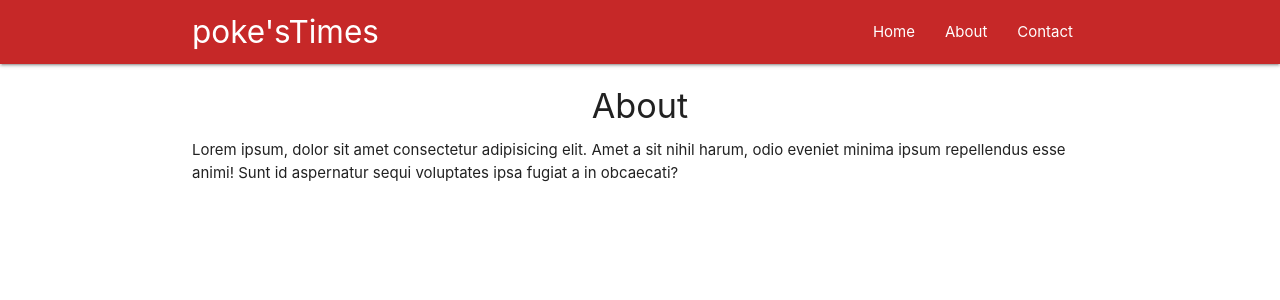
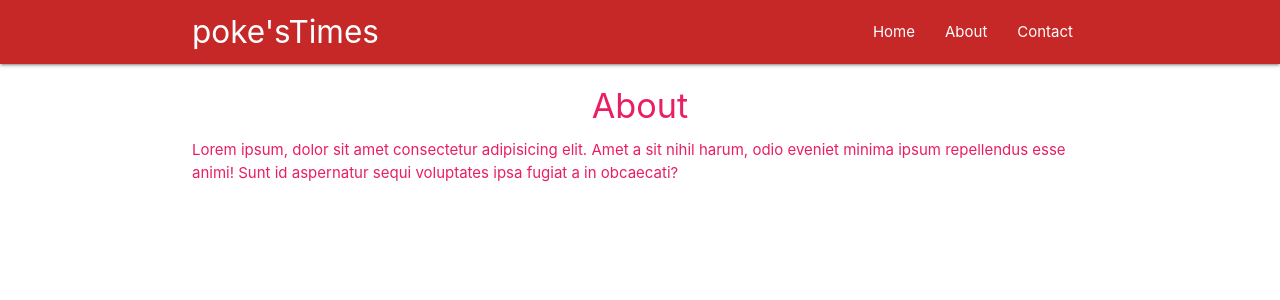
Before and after one commit to davidcoelho03/Complete-React-Tutorial, a React (Create React App) app in the folder poketimes/: page /about in a window 1280 px wide. Shown: the top 300 px of the page. Built offline with nearby package versions, Linux system fonts and the light colour scheme.

Commit message:
- lesson 28 - Higher Order Components Introduction to High order components - added Rainbow high order component

```diff
--- a/poketimes/src/components/About.js
+++ b/poketimes/src/components/About.js
@@ -1,4 +1,5 @@
 import React from 'react';
+import Rainbow from './hoc/Rainbow';
 
 const About = () => {
   return (
@@ -11,4 +12,4 @@ const About = () => {
   )
 }
 
-export default About;
+export default Rainbow(About);
--- /dev/null
+++ b/poketimes/src/components/hoc/Rainbow.js
@@ -0,0 +1,18 @@
+import React from 'react';
+
+const Rainbow = (WrappedComponent) => {
+
+  const colours = ['red', 'pink', 'orange', 'blue', 'green', 'yellow'];
+  const randomColor = colours[Math.floor(Math.random() * 5)];
+  const className = randomColor + '-text';
+
+  return (props) => {
+    return (
+      <div className={className}>
+        <WrappedComponent {...props} />
+      </div>
+    )
+  }
+}
+
+export default Rainbow;
```
